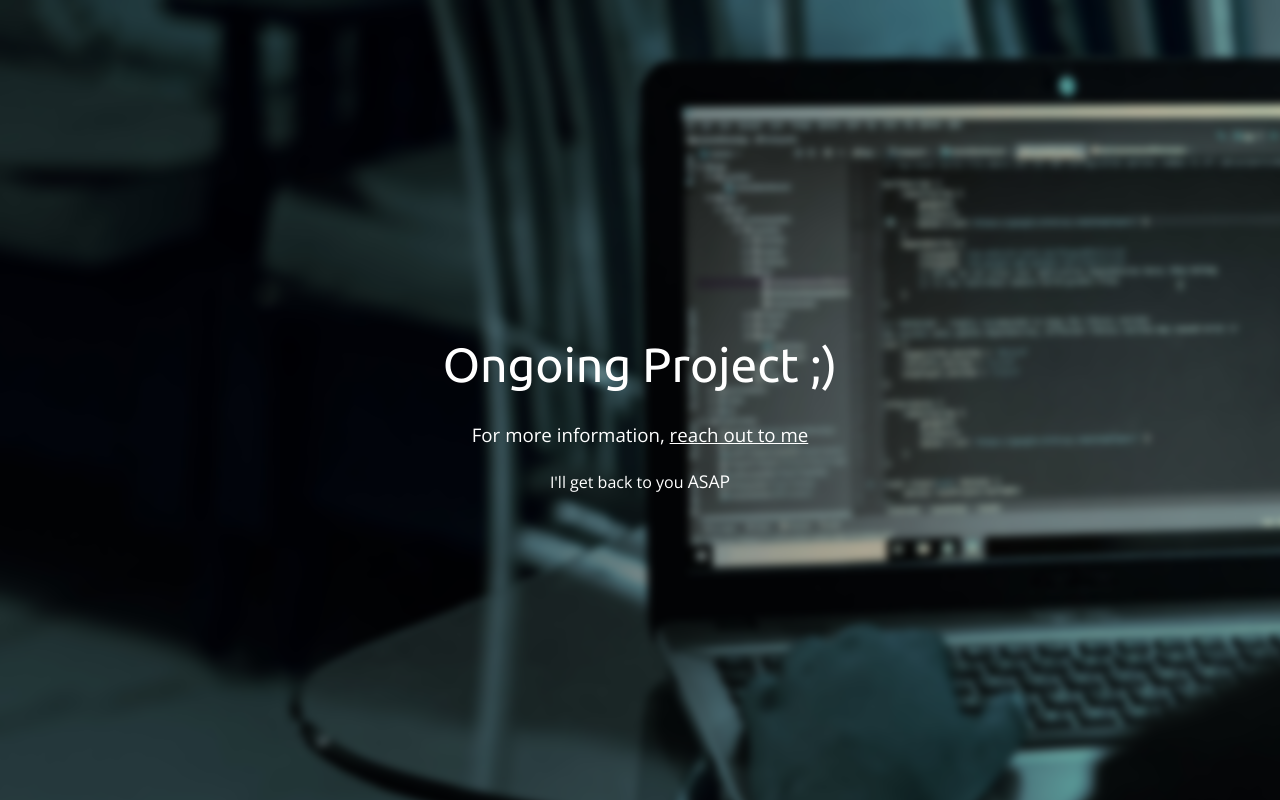
After one commit to zidanefst/zidanefst.com, a PHP site: page /ongoing.html in a window 1280 px wide. The commit adds this page. Run offline with PHP 8.4, Linux system fonts and the light colour scheme; style sheets or scripts are compiled from the project's sources; some libraries are stand-ins or nearby versions.

Commit message:
created ongoing.html for ongoing or confidential projects

```diff
--- a/css/main.css
+++ b/css/main.css
@@ -466,4 +466,24 @@ a {
   display: none;
 }
 
+/* ongoing.html */
+#ongoing {
+  background-image: url(../img/ongoingbg.png);
+  width: 100vw;
+  height: 100vh;
+  display: flex;
+  align-items: center;
+  justify-content: center;
+  text-align: center;
+}
+#ongoing h2 {
+  background-color: rgba(0, 0, 0, 0);
+}
+#ongoing h3, #ongoing h4 {
+  font-weight: normal;
+}
+#ongoing a {
+  text-decoration: underline;
+}
+
 /*# sourceMappingURL=main.css.map */
--- a/index.html
+++ b/index.html
@@ -205,7 +205,7 @@
           <p class="project-title">Peach & Pit</p>
           <p>Confidential Project ongoing. This is the website showcasing an app that'll be available on Google Play Store and App Store soon.</p>
           <br>
-          <p><a href="#" target="_blank"><i class="fas fa-external-link-alt"></i>peachandpit.com</a></p>
+          <p><a href="ongoing.html" target="_blank"><i class="fas fa-external-link-alt"></i>peachandpit.com</a></p>
         </div>
       </div>
     </div>
--- /dev/null
+++ b/ongoing.html
@@ -0,0 +1,26 @@
+<!DOCTYPE html>
+<html lang="en">
+<head>
+    <meta charset="UTF-8">
+    <meta name="viewport" content="width=device-width, initial-scale=1.0">
+    <title>Zidane - Front-end Developer</title>
+    <link rel="shortcut icon" href="img/zslogo.png"/>
+    <link rel="stylesheet" href="css/main.css">
+    <link rel="stylesheet" href="css/responsive.css">
+    <script src="https://kit.fontawesome.com/a076d05399.js"></script>
+</head>
+<body id="stop-scrolling">
+<div id="wrapper">
+    <div id="ongoing">
+        <div>
+            <h2>Ongoing Project ;)</h2>
+            <h3>For more information, <a href="https://zidanefst.com/#contact">reach out to me</a></h3>
+            <br>
+            <h4>I'll get back to you <span style="font-size: 1.1em;">ASAP</span></h4>
+        </div>
+    </div>
+</div>
+<script src="https://code.jquery.com/jquery-3.5.1.min.js" integrity="sha256-9/aliU8dGd2tb6OSsuzixeV4y/faTqgFtohetphbbj0=" crossorigin="anonymous"></script>
+<script src="js/main.js"></script>
+</body>
+</html>
--- a/scss/main.scss
+++ b/scss/main.scss
@@ -561,3 +561,25 @@ a{
         display: none;
     }
 }
+
+
+/* ongoing.html */
+
+#ongoing{
+    background-image: url(../img/ongoingbg.png);
+    width: 100vw;
+    height: 100vh;
+    display: flex;
+    align-items: center;
+    justify-content: center;
+    text-align: center;
+    h2{
+        background-color: rgba(0, 0, 0, 0);
+    }
+    h3,h4{
+        font-weight: normal;
+    }
+    a{
+        text-decoration: underline;
+    }
+}
```
Also changed, not shown: img/confidential.png (added), img/ongoingbg.png (added), 1 other file.
